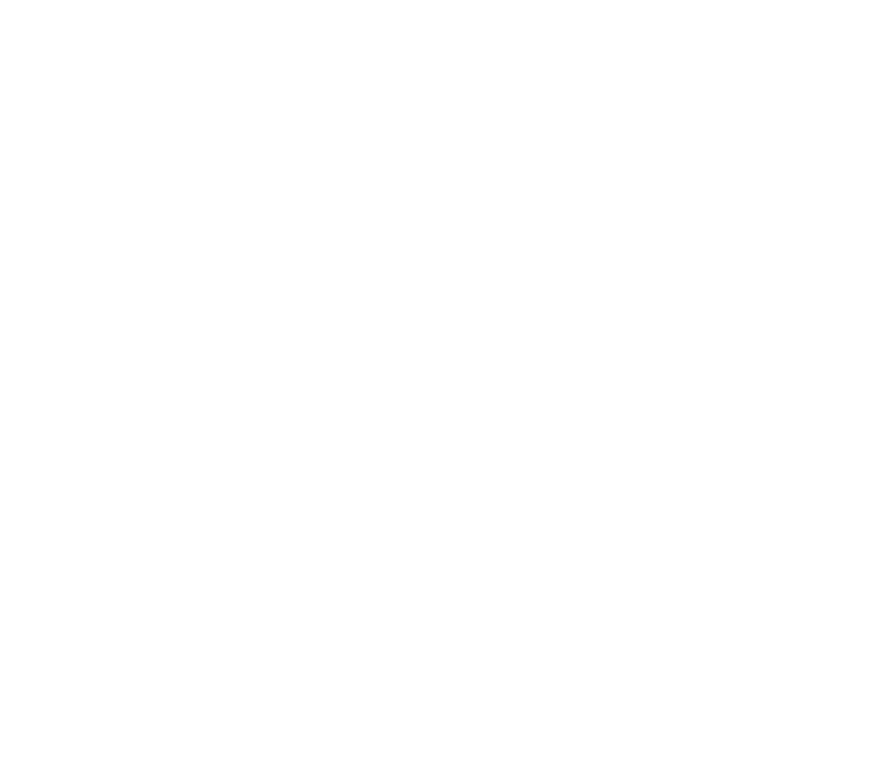
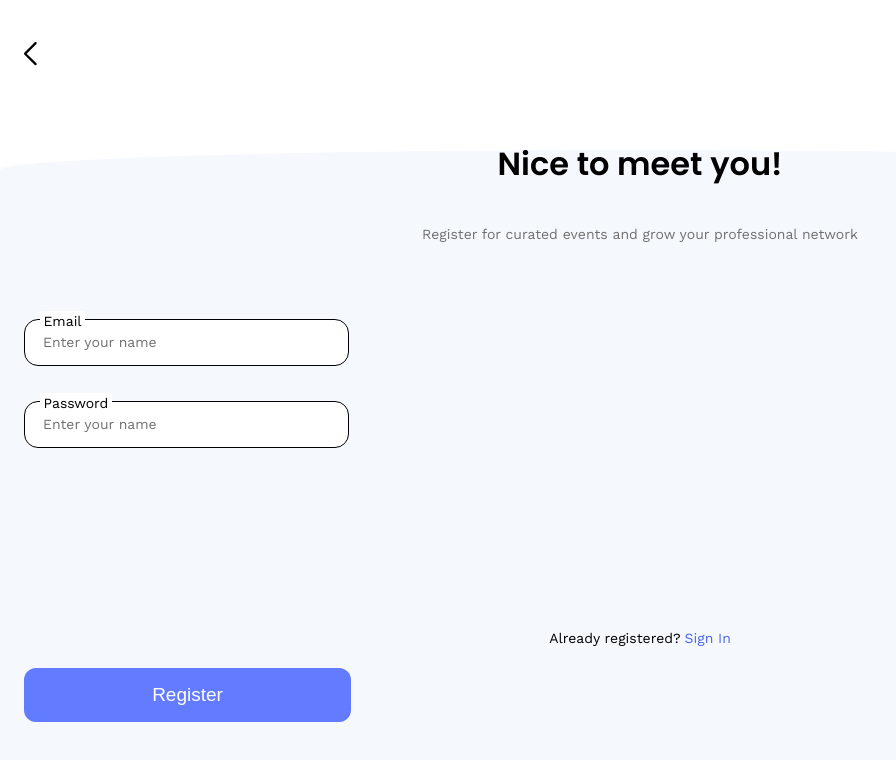
Before and after one commit to taylorreichner/Team-Mesh, a React (Create React App) app: page /register in a window 1280 px wide. Shown: the top 760 px of the page, without its empty margins (0-896 px from the left). Built offline with nearby package versions, Linux system fonts and the light colour scheme.

Commit message:
fixed routing

```diff
--- a/src/App.js
+++ b/src/App.js
@@ -8,7 +8,7 @@ import { BrowserRouter as Router, Redirect, Route, Switch } from 'react-router-d
 
 
 
-import SignUp from './Containers/registration/signUp';
+//import SignUp from './Containers/registration/signUp';
 import LogIn from './Containers/registration/logIn';
 import Auth from './Containers/auth-container/auth';
 
@@ -18,8 +18,8 @@ import Explore from './Containers/feed-container/explore'
 import DetailEmpty from './Containers/detail-container/detailEmpty';
 import DetailFilled from './Containers/detail-container/detailFilled';
 import Note from './Containers/notes/note'
-// import Register from './Containers/register'
-// import Signin from './Containers/signin'
+import Register from './Containers/register';
+import Signin from './Containers/signin'
 
 
 
@@ -75,17 +75,14 @@ function App() {
     <Router>
       <Switch>
         <Route exact path={'/splash'} component={Splash}/>
-        <Route exact path={'/onboarding'} component={Onboarding} />
-        <Route exact path={'/signup'} component={SignUp} />
+        <Route exact path={'/'} component={Onboarding} />
+        <Route exact path={'/register'} component={Register} />
         <Route exact path={'/auth'} component={Auth} />
         <AuthRoute exact path='/explore' component={Explore} user={user} />
         <AuthRoute exact path='/note' component={Note} userId={userId} user={user}/>
         <AuthRoute path='/explore/:id' component={DetailEmpty} userId={userId} user={user}/>
-
-
-
-
         <AuthRoute path='/note/:id' component={DetailFilled} user={user} />
+        <Route exact path={'/signin'} render={(props) => <Signin {...props} setLoading={setLoading} />}/>
 
 
 
@@ -114,7 +111,6 @@ import EventNote from './Containers/notes/notes';
 
 
 
-        <Route exact path={'/'} render={(props) => <LogIn {...props} setLoading={setLoading} />}/>
       </Switch>
     </Router>
   );
--- a/src/Containers/register.jsx
+++ b/src/Containers/register.jsx
@@ -1,4 +1,5 @@
-import React from 'react';
+import React, { useState } from 'react';
+import { Redirect } from 'react-router';
 import './auth-register-signin.css'
 
 import '../Components/css/backButton.css'
@@ -7,6 +8,47 @@ import BackButton from '../assets/icons/icon-back-24.svg'
 
 
 const Register = () => {
+
+    const [email, setEmail] = useState('');
+    const [password, setPassword] = useState('');
+    const [redirect, setRedirect] = useState(false);
+    const [emailErr, setEmailErr] = useState('');
+
+    const submit = async (e) => {
+        e.preventDefault();
+
+        const res = await fetch(
+          `http://localhost:3001/api/v1/auth/register`,
+          {
+            method: 'POST',
+            headers: { 'Content-Type': 'application/json' },
+            body: JSON.stringify({
+              email,
+              password,
+            }),
+          }
+        );
+        const json = await res.json();
+        const details = json.details;
+
+        if (details === 'email already in use') {
+          setEmailErr('email invalid');
+        }
+
+        if (details === 'created user') {
+          setRedirect(true);
+        }
+      };
+
+      if (redirect) {
+        return <Redirect to={'/'} />;
+      }
+      if (emailErr === 'email invalid') {
+        setEmailErr('Sorry that email is taken!');
+      }
+
+
+
     return (
         <>
         <img src={BackButton} alt="Back Button" className='back-button' />
@@ -15,14 +57,15 @@ const Register = () => {
             <p className="grey">Register for curated events and grow your professional network</p>
         </div>
 
+        <form onSubmit={submit}>
         <div class="input-field-line input-1">
-            <label className="input-line-label"><p>Full Name</p></label>
-            <input placeholder="Enter your name" type="text"></input>
+            <label className="input-line-label"><p>Email</p></label>
+            <input onChange={(e) => setEmail(e.target.value)} placeholder="Enter your name" type="text"></input>
         </div>
 
         <div class="input-field-line input-2">
-            <label className="input-line-label"><p>Full Name</p></label>
-            <input placeholder="Enter your name" type="text"></input>
+            <label className="input-line-label"><p>Password</p></label>
+            <input onChange={(e) => setPassword(e.target.value)} placeholder="Enter your name" type="text"></input>
         </div>
 
         <div className="switch-auth">
@@ -30,10 +73,11 @@ const Register = () => {
             <p className="blue-link">Sign In</p>
         </div>
 
-        <button className="button-primary button-2">
+        <button type="submit" className="button-primary button-2">
             <h4>Register</h4>
         </button>
         <div className="rect round-rect rect-blue register-signin-rect"> </div>
+        </form>
         </>
     )
 }
--- a/src/Containers/signin.jsx
+++ b/src/Containers/signin.jsx
@@ -1,4 +1,5 @@
-import React from 'react';
+import React, { useState } from 'react';
+import { Redirect } from 'react-router-dom';
 import './auth-register-signin.css'
 
 import '../Components/css/backButton.css'
@@ -6,7 +7,48 @@ import '../Components/css/backButton.css'
 import BackButton from '../assets/icons/icon-back-24.svg'
 
 
-const Signin = () => {
+const Signin = ({setLoading}) => {
+
+  const [password, setPassword] = useState('');
+  const [email, setEmail] = useState('');
+  const [redirect, setRedirect] = useState(false);
+  const [err, setErr] = useState('');
+
+  const submit = async (e) => {
+    e.preventDefault();
+    const user = await fetch(
+      `http://localhost:3001/api/v1/auth/login`,
+      {
+        method: 'POST',
+        headers: { 'Content-Type': 'application/json' },
+        credentials: 'include',
+        body: JSON.stringify({
+          email,
+          password,
+        }),
+      }
+      );
+
+
+    const userData = await user.json();
+    const userStatus = userData.status;
+
+    if (userStatus === 'success') {
+      setLoading('resolved');
+      setRedirect(true);
+    }
+    if (userStatus === 'failed') {
+      setErr('invalid');
+    }
+  };
+
+  if (redirect) {
+    return <Redirect to="/explore" />;
+  }
+  if (err === 'invalid') {
+    setErr('Incorrect email or password please try again!');
+  }
+
     return (
         <>
         <img src={BackButton} alt="Back Button" className='back-button' />
@@ -14,15 +56,15 @@ const Signin = () => {
             <h2 register-signin-title>Welcome back!</h2>
             <p className="grey">Sign in to continue learning and growing your professional network</p>
         </div>
-
+        <form onSubmit={submit}>
         <div class="input-field-line input-1">
-            <label className="input-line-label"><p>Full Name</p></label>
-            <input placeholder="Enter your name" type="text"></input>
+            <label className="input-line-label"><p>Email</p></label>
+            <input onChange={(e) => setEmail(e.target.value)} placeholder="Enter your name" type="text"></input>
         </div>
 
         <div class="input-field-line input-2">
-            <label className="input-line-label"><p>Full Name</p></label>
-            <input placeholder="Enter your name" type="text"></input>
+            <label className="input-line-label"><p>Password</p></label>
+            <input onChange={(e) => setPassword(e.target.value)} placeholder="Enter your name" type="text"></input>
         </div>
 
         <div className="switch-auth">
@@ -34,6 +76,7 @@ const Signin = () => {
             <h4>Sign In</h4>
         </button>
         <div className="rect round-rect rect-blue register-signin-rect"> </div>
+        </form>
         </>
     )
 }
```
